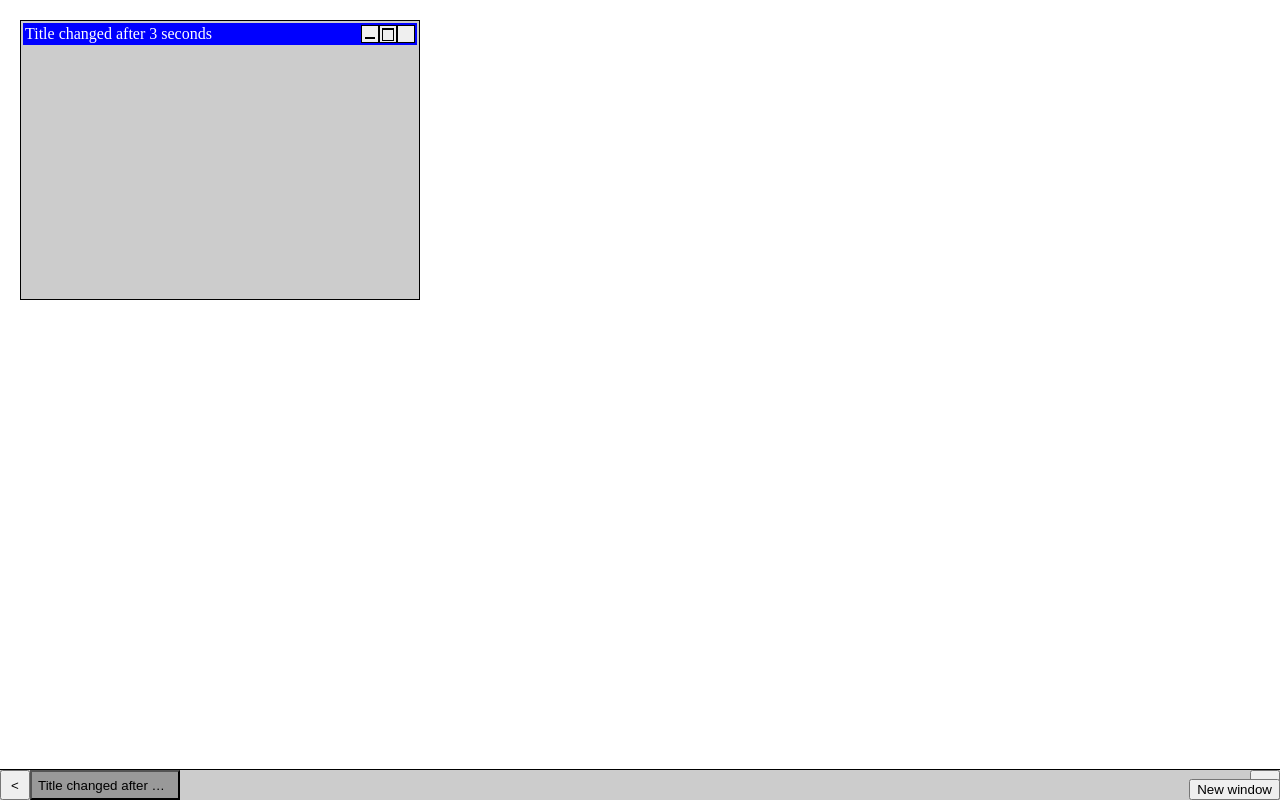
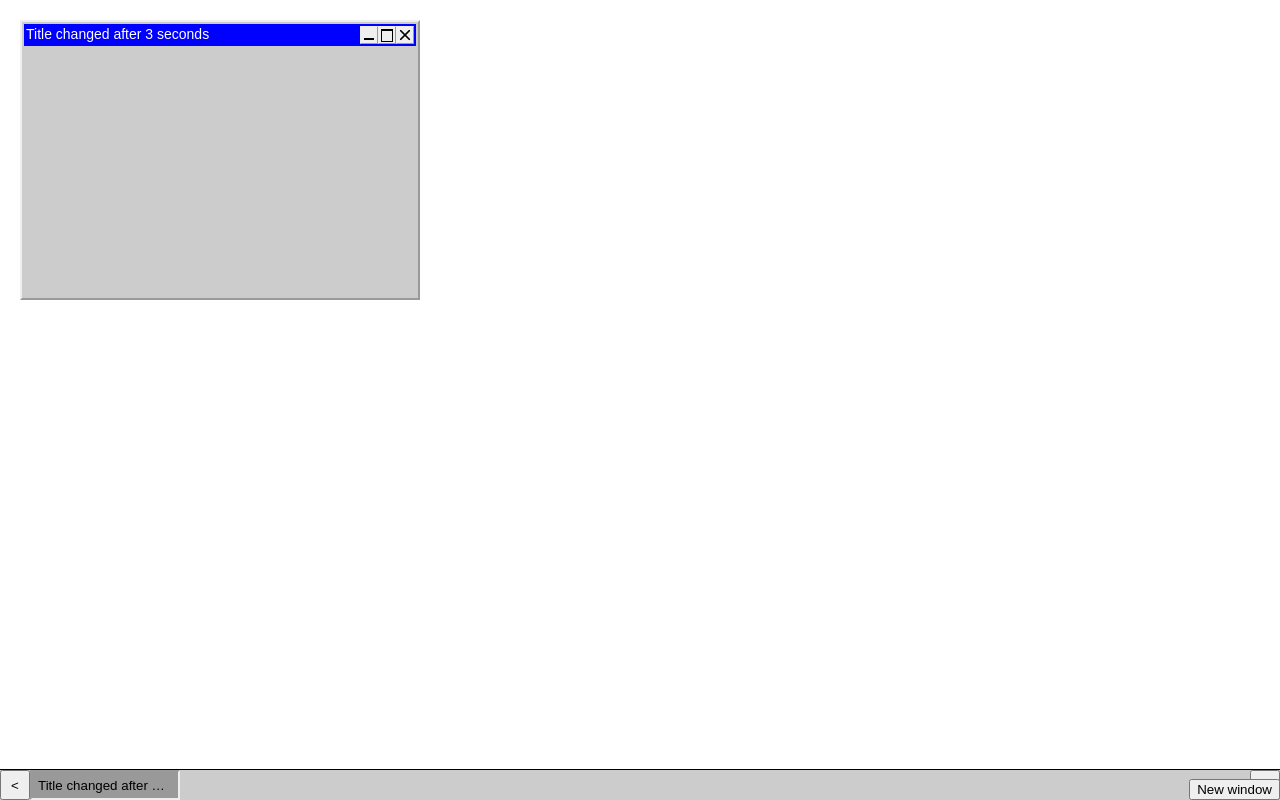
Before and after one commit to beerwin/njdesktop2, a website: page demo/index.html in a window 1280 px wide. Drawn offline with nearby package versions, Linux system fonts and the light colour scheme; files that its build step writes are made by us from their sources.

Commit message:
improve default theme

```diff
--- a/src/assets/_defaultTheme.scss
+++ b/src/assets/_defaultTheme.scss
@@ -1,9 +1,11 @@
 .nj-desktop {
     .nj-window {
-        border: 1px solid #000;
+        border: 2px outset ;
         background-color: #cccccc;
         color: #000;
         padding: 2px;
+        font-family: arial, helvetica, sans-serif;
+        font-size: 14px;
 
         transition: left .1s ease-out, top .1s ease-out, width .1s ease-out, height .1s ease-out, bottom .1s ease-out, transform .1s ease-in;
 
@@ -33,9 +35,10 @@
                 color: #000;
 
                 .nj-window-header-button {
-                    border: 1px solid #000;
+                    border: 1px outset;
                     position: relative;
                     width: 18px;
+                    height: 18px;
 
                     &.nj-minimize::after {
                         content: '';
@@ -80,6 +83,34 @@
                         width: 5px;
                         height: 5px;
                     }
+
+                    &.nj-close{
+                        &::before {
+                            left: 1px;
+                            top: 7px;
+                            position: absolute;
+                            display: block;
+                            content: "";
+                            height: 0;
+                            border-radius: 1px;
+                            border-top: 2px solid #000;
+                            width: 14px;
+                            transform: rotate(-45deg);
+                        }
+
+                        &::after {
+                            left: 1px;
+                            top: 7px;
+                            position: absolute;
+                            display: block;
+                            content: "";
+                            height: 0;
+                            border-radius: 1px;
+                            border-top: 2px solid #000;
+                            width: 14px;
+                            transform: rotate(45deg);
+                        }
+                    }
                 }
             }
         }
@@ -113,7 +144,9 @@
                     width: 150px;
                     overflow: hidden;
                     text-overflow: ellipsis;
+                    border: 2px outset;
                     &.focused {
+                        border: 2px inset;
                         background-color: #999999;
                         color: #000000;
                     }
```
